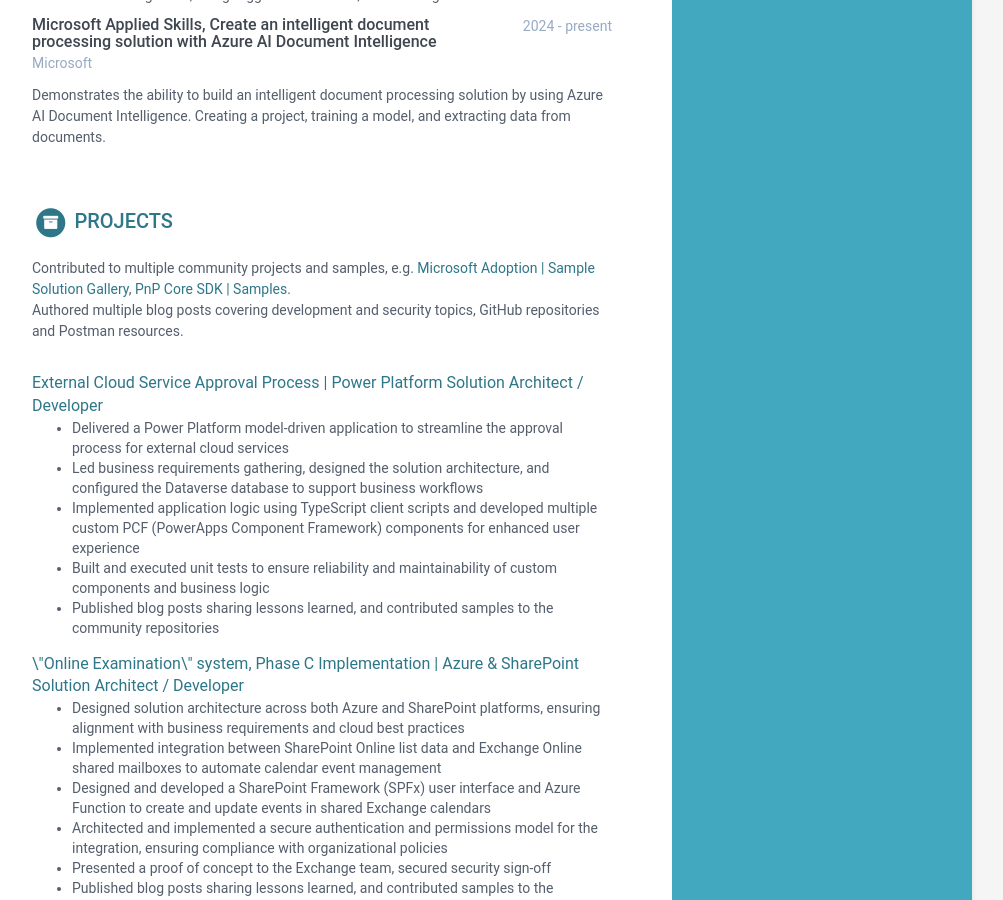
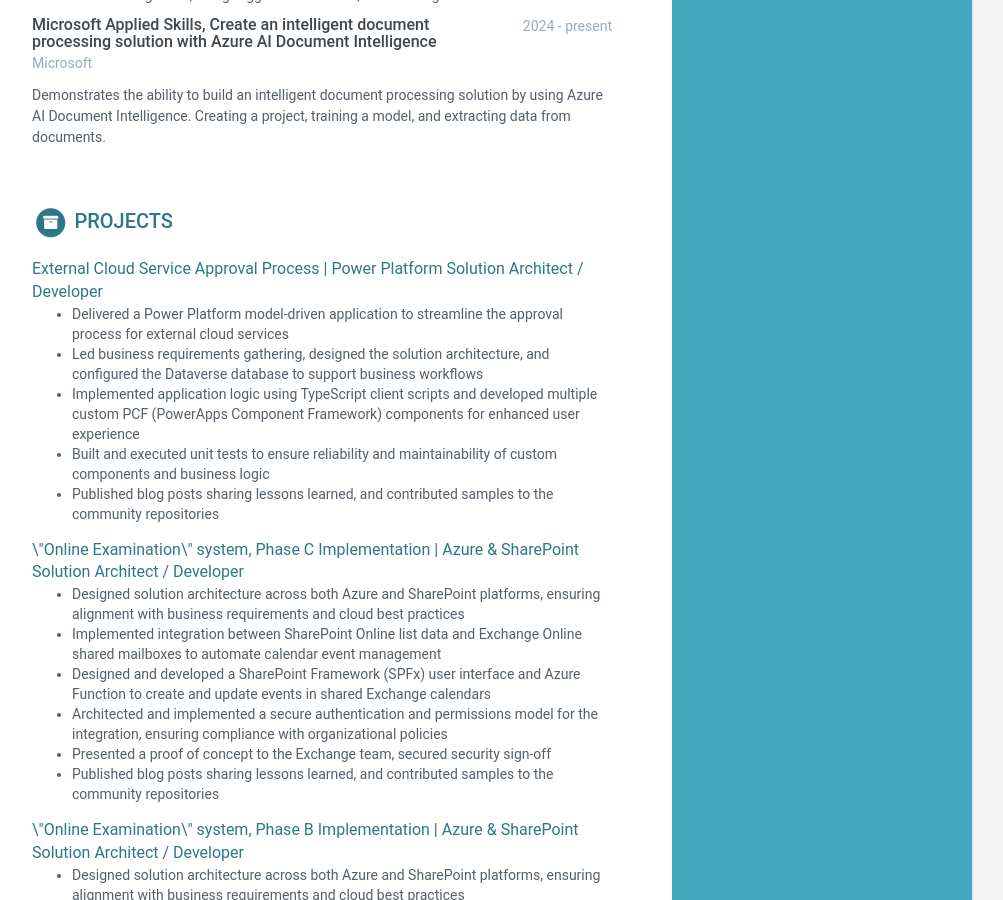
Before and after one commit to kkazala/kkazala.github.io, a Jekyll site: the page built from index.html, in a window 1280 px wide and 900 px high, scrolled down 2292 px. Shown: the whole window, without its empty margins (168-1171 px from the left). Built offline with Jekyll 4.4.1, drawn with Linux system fonts in a browser that asks for light colours; some of the changed text lies outside the part shown.

Commit message:
projects added

```diff
--- a/_data/data.yml
+++ b/_data/data.yml
@@ -164,11 +164,6 @@ certifications:
 
 projects:
     title: Projects
-    intro: >
-        Contributed to multiple community projects and samples, e.g.
-        <a href="https://adoption.microsoft.com/en-us/sample-solution-gallery/?keyword=kazala">Microsoft Adoption | Sample Solution Gallery</a>,
-        <a href="https://pnp.github.io/pnpcore/demos/README.html">PnP Core SDK | Samples</a>.<br/>
-        Authored multiple blog posts covering development and security topics, GitHub repositories and Postman resources.
     assignments:
         - title: External Cloud Service Approval Process | Power Platform Solution Architect / Developer
           tagline: >
@@ -223,7 +218,9 @@ projects:
 oss:
     title: Blog posts and Open Source Contributions
     intro: >
-        Authored multiple blog posts covering CI/CD, development and security topics, GitHub repositories and Postman resources.
+        Contributed to multiple community projects and samples, e.g.
+        <a href="https://adoption.microsoft.com/en-us/sample-solution-gallery/?keyword=kazala">Microsoft Adoption | Sample Solution Gallery</a>,
+        <a href="https://pnp.github.io/pnpcore/demos/README.html">PnP Core SDK | Samples</a>.<br/>
     contributions:
         - title: Power Platform cost optimization
           link: "https://dev.to/kkazala/power-platform-cost-estimates-3oga"
@@ -299,11 +296,13 @@ oss:
             This sample simplifies implementation of Azure Functions, by providing easy to set-up code that authenticates with app registration's client id and secret when debugging locally, and Managed Identity when the code executes in Azure. <br/>
             <b>Technologies</b>: Azure Functions, PnP Core SDK, AC#, .NET<br/>
             Described in the <a href="https://dev.to/kkazala/azure-functions-pnpcore-managed-identity-3-4dfc">Azure Functions + PnP.Core + Managed  = 💙</a> blog post.
+
         - title: Breaking changes to the Azure DevOps pipelines
           link: "https://dev.to/kkazala/azure-devops-pipelines-shallow-fetch-1-is-now-default-4656"
           tagline: >
             After undocumented change in Azure DevOps pipeline caused issues in all newly created pipelines that required access to commit history, she
             successfully analyzed the problem, found the root cause and provided a solution. Proactively engaged with Microsoft to provide feedback and request a documentation update.
+
         - title: Azure DevOps Pipeline with Workload Identity Federation
           link: "https://dev.to/kkazala/series/26443"
           tagline: >
```
